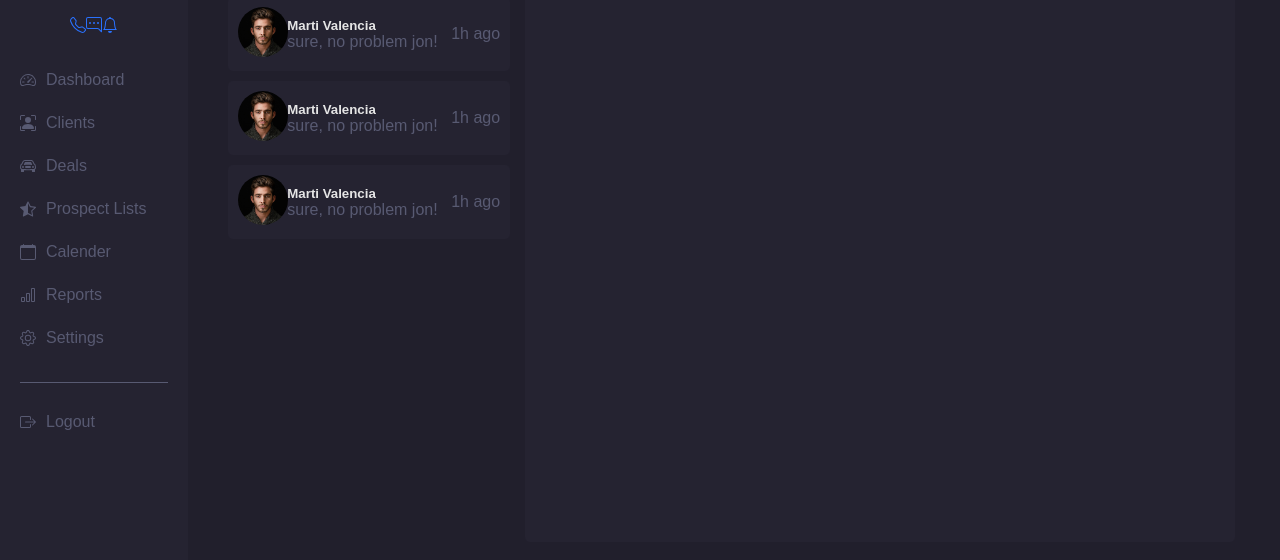
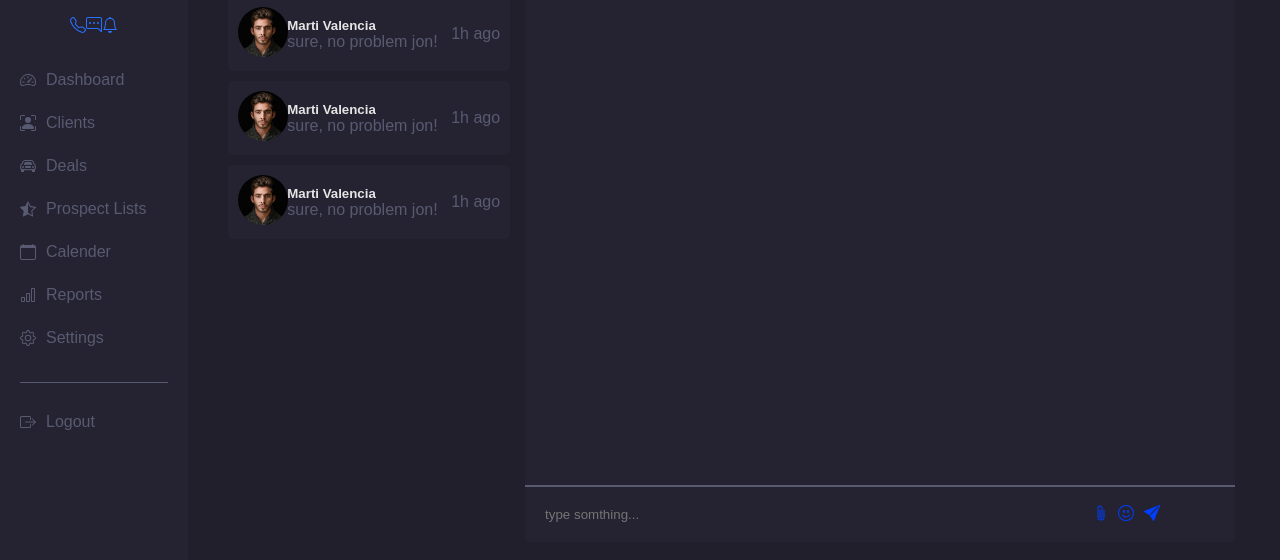
Before and after one commit to CenaBabajannjhad/web-Chat, a website: page index.html in a window 1280 px wide. Shown: the part 228-788 px from the top of the page. Drawn offline with Linux system fonts and the light colour scheme.

Commit message:
add some future

```diff
--- a/index.html
+++ b/index.html
@@ -226,7 +226,34 @@
                                 </button>
                             </div>
                         </div>
+
+
+                        <div class="chat-input">
+                            <div class="input-container">
+                                <input class="main-input" type="text" placeholder="type somthing...">
+                            </div>
+
+                            <div class="main-input-buttons">
+                                <button class="clip">
+                                    <svg xmlns="http://www.w3.org/2000/svg" width="16" height="16" fill="currentColor" class="bi bi-paperclip" viewBox="0 0 16 16">
+                                        <path d="M4.5 3a2.5 2.5 0 0 1 5 0v9a1.5 1.5 0 0 1-3 0V5a.5.5 0 0 1 1 0v7a.5.5 0 0 0 1 0V3a1.5 1.5 0 1 0-3 0v9a2.5 2.5 0 0 0 5 0V5a.5.5 0 0 1 1 0v7a3.5 3.5 0 1 1-7 0z"/>
+                                    </svg>
+                                </button>
+                                <button class="emoji">
+                                    <svg xmlns="http://www.w3.org/2000/svg" width="16" height="16" fill="currentColor" class="bi bi-emoji-smile" viewBox="0 0 16 16">
+                                        <path d="M8 15A7 7 0 1 1 8 1a7 7 0 0 1 0 14m0 1A8 8 0 1 0 8 0a8 8 0 0 0 0 16"/>
+                                        <path d="M4.285 9.567a.5.5 0 0 1 .683.183A3.5 3.5 0 0 0 8 11.5a3.5 3.5 0 0 0 3.032-1.75.5.5 0 1 1 .866.5A4.5 4.5 0 0 1 8 12.5a4.5 4.5 0 0 1-3.898-2.25.5.5 0 0 1 .183-.683M7 6.5C7 7.328 6.552 8 6 8s-1-.672-1-1.5S5.448 5 6 5s1 .672 1 1.5m4 0c0 .828-.448 1.5-1 1.5s-1-.672-1-1.5S9.448 5 10 5s1 .672 1 1.5"/>
+                                    </svg>
+                                </button>
+                                <button class="send">
+                                    <svg xmlns="http://www.w3.org/2000/svg" width="16" height="16" fill="currentColor" class="bi bi-send-fill" viewBox="0 0 16 16">
+                                        <path d="M15.964.686a.5.5 0 0 0-.65-.65L.767 5.855H.766l-.452.18a.5.5 0 0 0-.082.887l.41.26.001.002 4.995 3.178 3.178 4.995.002.002.26.41a.5.5 0 0 0 .886-.083zm-1.833 1.89L6.637 10.07l-.215-.338a.5.5 0 0 0-.154-.154l-.338-.215 7.494-7.494 1.178-.471z"/>
+                                    </svg>
+                                </button>
+                            </div>
+                        </div>
                     </div>
+
                 </section>
             </section>
         </section>
--- a/src/style/main.css
+++ b/src/style/main.css
@@ -317,3 +317,32 @@ button:hover {
     margin-right: 20px;
     color: var(--chat-icon-color);
 }
+
+/* chat-input */
+.current-chat-container{
+    position: relative;
+}
+.input-container{
+    width: 80%;
+}
+.chat-input{
+    width: 100%;
+    position: absolute;
+    bottom: 0;
+    display: flex;
+    align-items: center;
+    border-top: 2px solid var(--gray-blue-color);
+}
+.main-input{
+    width: 100%;
+    background: none;
+    border: none;
+    padding: 20px;
+}
+.main-input-buttons{
+    width: 20%;
+}
+.main-input-buttons > button{
+    color: var(--chat-icon-color);
+    margin-right: 5px;
+}
```
